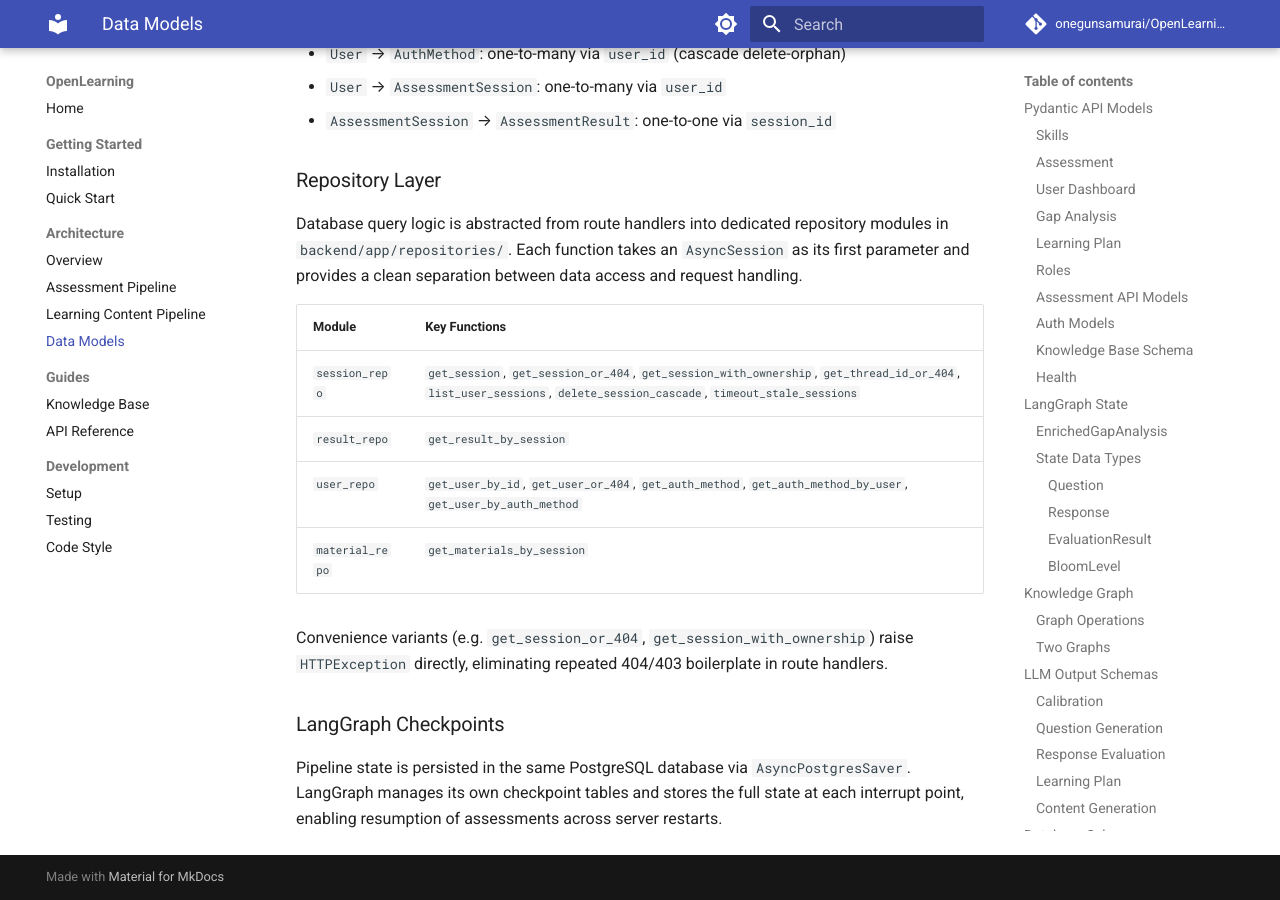
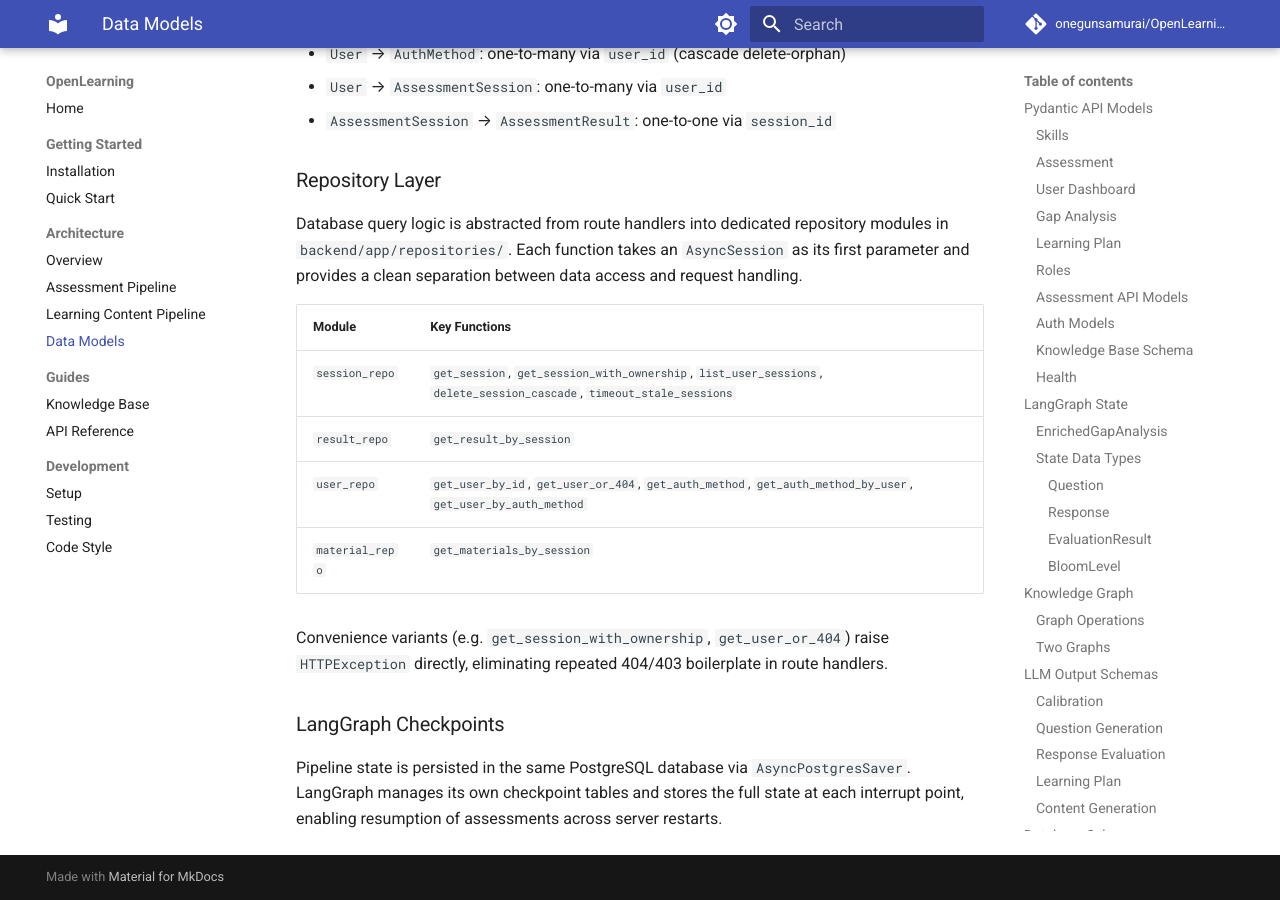
Before and after one commit to onegunsamurai/OpenLearning, an MkDocs documentation site: the page built from docs/architecture/data-models.md, in a window 1280 px wide and 900 px high, scrolled down 14034 px. Built offline with MkDocs 1.6.1 and Material for MkDocs 9.7.7, drawn with Linux system fonts in a browser that asks for light colours; comment, search, counter and statistics services are not loaded.

Commit message:
fix: remove stale function names from repository layer docs
get_session_or_404 and get_thread_id_or_404 were removed during code
review but the docs table was not updated to match.

Co-Authored-By: Claude Opus 4.6 <noreply@anthropic.com>

```diff
--- a/docs/architecture/data-models.md
+++ b/docs/architecture/data-models.md
@@ -629,12 +629,12 @@ Database query logic is abstracted from route handlers into dedicated repository
 
 | Module | Key Functions |
 |--------|--------------|
-| `session_repo` | `get_session`, `get_session_or_404`, `get_session_with_ownership`, `get_thread_id_or_404`, `list_user_sessions`, `delete_session_cascade`, `timeout_stale_sessions` |
+| `session_repo` | `get_session`, `get_session_with_ownership`, `list_user_sessions`, `delete_session_cascade`, `timeout_stale_sessions` |
 | `result_repo` | `get_result_by_session` |
 | `user_repo` | `get_user_by_id`, `get_user_or_404`, `get_auth_method`, `get_auth_method_by_user`, `get_user_by_auth_method` |
 | `material_repo` | `get_materials_by_session` |
 
-Convenience variants (e.g. `get_session_or_404`, `get_session_with_ownership`) raise `HTTPException` directly, eliminating repeated 404/403 boilerplate in route handlers.
+Convenience variants (e.g. `get_session_with_ownership`, `get_user_or_404`) raise `HTTPException` directly, eliminating repeated 404/403 boilerplate in route handlers.
 
 ### LangGraph Checkpoints
 
```
